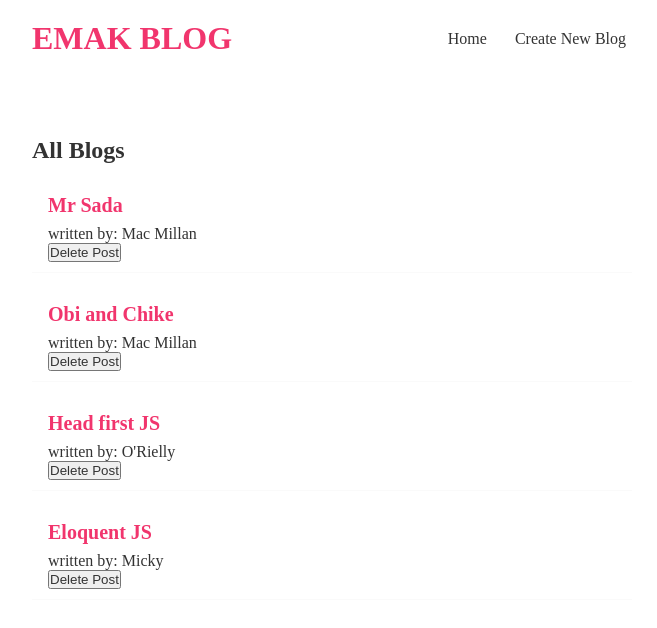
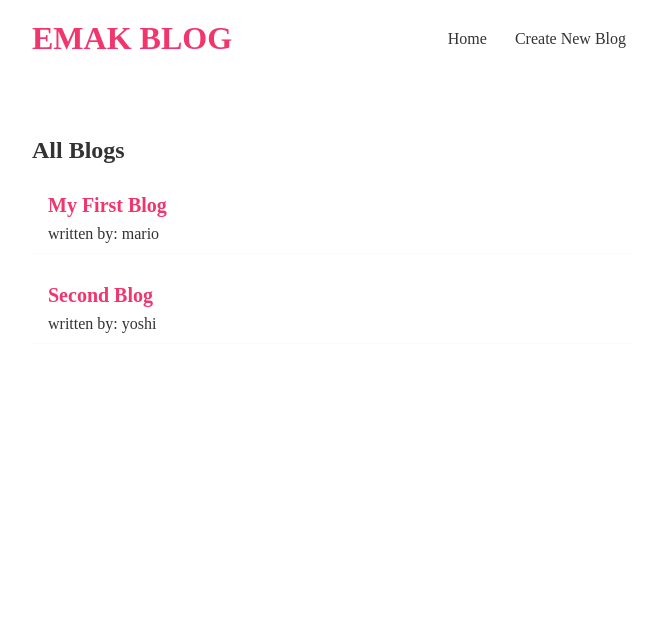
Before and after one commit to Akogwu24/blog, a React (Create React App) app: page / in a window 1280 px wide. Shown: the top 628 px of the page, without its empty margins (308-965 px from the left). Built offline with nearby package versions, Linux system fonts and the light colour scheme; data requests are answered from the project's data file.

Commit message:
fake database created with reuseable useFect

```diff
--- a/data/db.json
+++ b/data/db.json
@@ -8,7 +8,7 @@
         },
 
         {
-            "title" :"My First Blog",
+            "title" :"Second Blog",
             "body": "Articles are words that define a noun as specific or unspecific. Consider the following examples:",
             "author": "yoshi",
             "id" : 2
--- a/src/components/BlogList.jsx
+++ b/src/components/BlogList.jsx
@@ -1,6 +1,6 @@
 import React from 'react';
 
-const BlogList = ({ blogs, title, handleDelete }) => {
+const BlogList = ({ blogs, title }) => {
   return (
     <div className='blog-list'>
       <h2>{title}</h2>
@@ -8,7 +8,6 @@ const BlogList = ({ blogs, title, handleDelete }) => {
         <div className='blog-preview' key={blog.id}>
           <h2> {blog.title} </h2>
           <p>written by: {blog.author}</p>
-          <button onClick={() => handleDelete(blog.id)}>Delete Post</button>
         </div>
       ))}
     </div>
--- a/src/components/Home.jsx
+++ b/src/components/Home.jsx
@@ -1,26 +1,18 @@
 import React from 'react';
-import { useState, useEffect } from 'react';
-import blogData from '../BlogData';
 import BlogList from './BlogList';
+import useFetch from './useEffect';
 
 const Home = () => {
-  const [blogs, setBlogs] = useState(blogData);
-
-  const handleDelete = (id) => {
-    const newBlogs = blogs.filter((blog) => blog.id !== id);
-    setBlogs(newBlogs);
-  };
-
-  useEffect(() => {
-    console.log('use effect ran, render');
-    console.log(blogs);
-  }, [blogs]);
+  const { data: blogs, isPending, error } = useFetch(
+    '  http://localhost:8000/blogs'
+  );
 
   return (
     <div className='home'>
-      <BlogList blogs={blogs} title='All Blogs' handleDelete={handleDelete} />
+      {error && <h3> {error}</h3>}
+      {isPending && <div>loading please wiat </div>}
+      {blogs && <BlogList blogs={blogs} title='All Blogs' />}
     </div>
   );
 };
-
 export default Home;
--- /dev/null
+++ b/src/components/useEffect.js
@@ -0,0 +1,30 @@
+import { useState, useEffect } from 'react';
+
+const useFetch = (url) => {
+  const [data, setData] = useState(null);
+  const [isPending, setIsPending] = useState(true);
+  const [error, setError] = useState(null);
+
+  useEffect(() => {
+    setTimeout(() => {
+      fetch(url)
+        .then((response) => {
+          if (!response.ok) {
+            throw Error('could not fetch the data for that resource');
+          }
+          return response.json();
+        })
+        .then((data) => {
+          setData(data);
+          setIsPending(false);
+          setError(null);
+        })
+        .catch((error) => {
+          setError(error.message);
+          setIsPending(false);
+        });
+    }, 1000);
+  }, [url]);
+  return { data, isPending, error };
+};
+export default useFetch;
```
Also changed, not shown: db-1618803635441.json (added, +16 -0 lines), data/dbinstall.txt (added).
